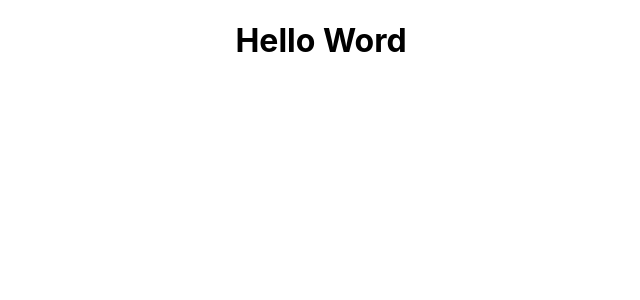
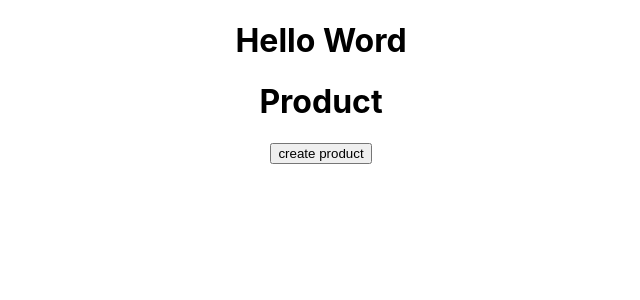
Before and after one commit to dovietduc/react-tutorial, a React (Create React App) app: page / in a window 1280 px wide. Shown: the top 300 px of the page, without its empty margins (319-959 px from the left). Built offline with nearby package versions, Linux system fonts and the light colour scheme.

Commit message:
component create

```diff
--- a/src/App.js
+++ b/src/App.js
@@ -1,9 +1,11 @@
 import './App.css';
+import Product from './component/Product';
 
 function App() {
   return (
     <div className="App">
       <h1>Hello Word</h1>
+      <Product/>
     </div>
   );
 }
--- /dev/null
+++ b/src/component/Product.js
@@ -0,0 +1,13 @@
+import React from "react";
+
+function Product() {
+    return (
+        <>
+            <h1>Product</h1>
+            <button>create product</button>
+        </>
+
+    );
+}
+
+export default Product;
```
